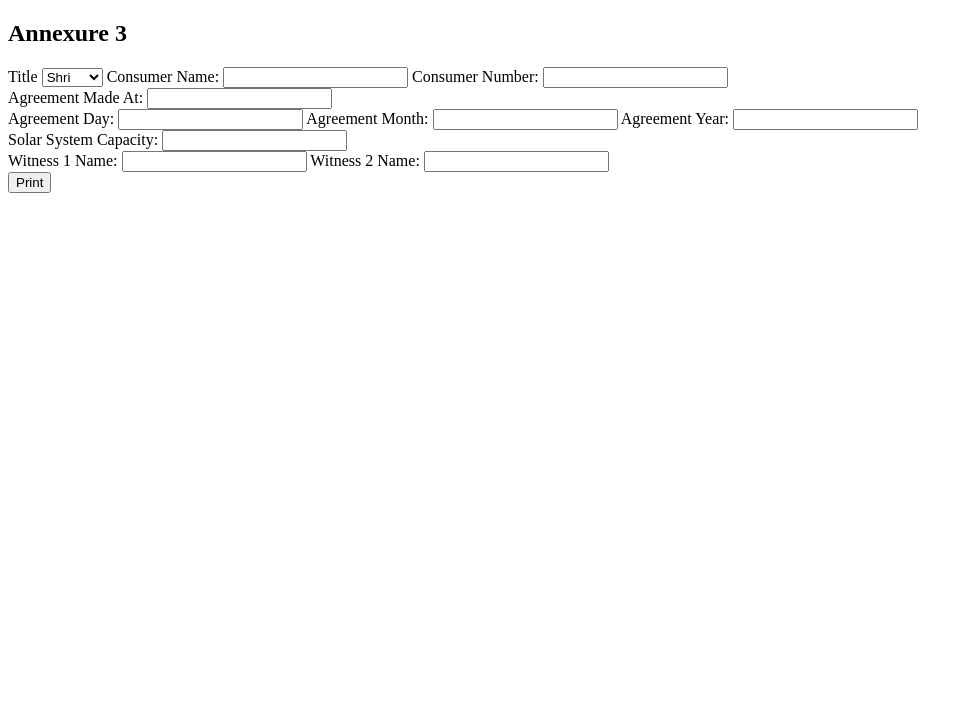
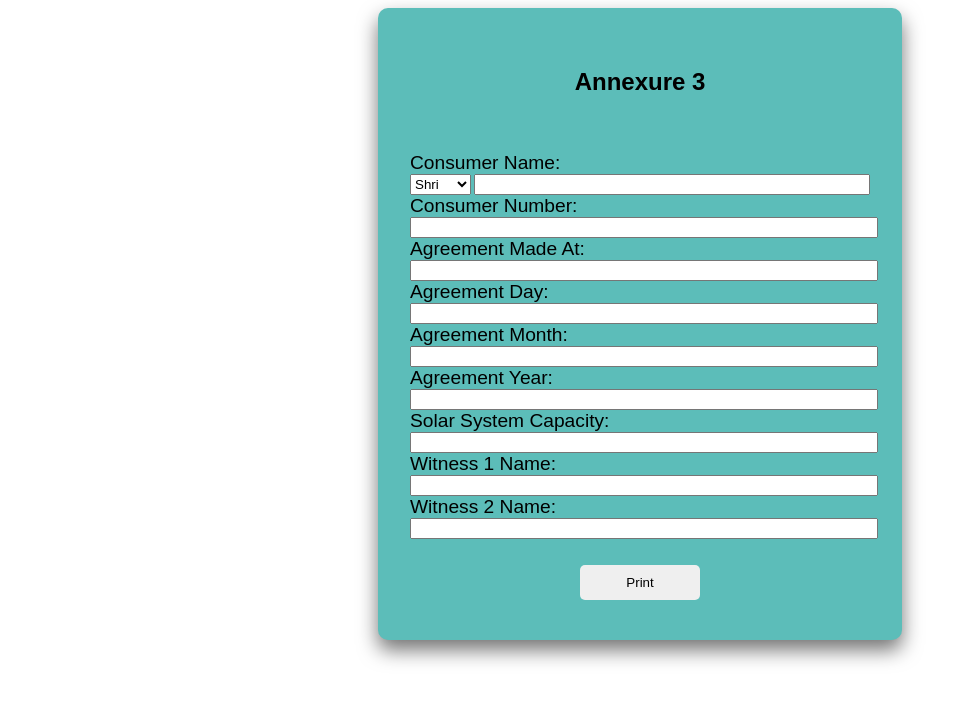
Before and after one commit to akash-barahate/novsunsolar.github.io, a plain HTML site: page index.html in a window 1280 px wide. Shown: the top 702 px of the page, without its empty margins (0-973 px from the left). Drawn offline with Linux system fonts and the light colour scheme; a web font is replaced by a local one.

Commit message:
Form Design Complete Manipulation yet not done

```diff
--- a/index.html
+++ b/index.html
@@ -9,15 +9,23 @@
   <body>
     <section class="form">
       <h1>Annexure 3</h1>
-      <form action="">
+
+      <form action="" class="annexure-3">
         <div class="consumerDetails">
-          <label for="title">Title</label>
-          <select name="title" id="title">
-            <option value="Shri">Shri</option>
-            <option value="Shrimt">Shrimt</option>
-          </select>
+          <br /><br />
+
           <label for="consumerName">Consumer Name: </label>
-          <input type="text" id="consumerName" />
+          <div class="consumerNameWithTitle">
+            <select name="title" id="title">
+
+              <option value="Shri">Shri</option>
+
+              <option value="Shrimt">Shrimt</option>
+            </select>
+
+            <input type="text" id="consumerName" />
+          </div>
+
           <label for="consumerNumber">Consumer Number: </label>
           <input
             type="text"
@@ -30,10 +38,12 @@
             title="Please enter exactly 12 digits"
           />
         </div>
+
         <div class="agreementPlace">
           <label for="agreementAt">Agreement Made At: </label>
           <input type="text" id="agreementAt" />
         </div>
+
         <div class="agreementDate">
           <label for="agreementDay">Agreement Day: </label>
           <input type="number" id="agreementDay" />
@@ -42,25 +52,28 @@
           <label for="agreementYear">Agreement Year: </label>
           <input type="number" id="agreementYear" />
         </div>
+
         <div class="solarDetials">
           <label for="solarCapcity">Solar System Capacity: </label>
           <input
             type="text"
             id="solarCapcity"
-            pattern="[0-9]{2}"
-            maxlength="2"
-            minlength="2"
+
+            maxlength="3"
+            minlength="3"
             inputmode="numeric"
             required
             title="Please enter solar capcity"
           />
         </div>
+
         <div class="witnessDetials">
           <label for="witness1">Witness 1 Name: </label>
           <input type="text" id="witness1" />
           <label for="witness2">Witness 2 Name: </label>
           <input type="text" id="witness2" />
         </div>
+
         <button id="formPrint">Print</button>
       </form>
     </section>
@@ -68,7 +81,6 @@
     <!-- Section to print -->
     <div id="printSection">
       <div class="body">
-
         <div class="stamp-area1"></div>
 
         <h2 class="page-1">ANNEXURE – 3</h2>
@@ -195,9 +207,7 @@
             exigencies to prevent such accident.
           </p>
 
-          <div class="stamp-area2">
-
-          </div>
+          <div class="stamp-area2"></div>
 
           <!-- Forth list item -->
 
@@ -341,7 +351,6 @@
             Regulations in respect of any grievance regarding billing which has
             not been redressed by the Licensee.
           </p>
-
         </ol>
 
         <p>
@@ -349,27 +358,22 @@
           Eligible Consumer and Shri. BHIKAMCHAND GHASILAL SURANA for and on
           behalf of MSEDCL agree to this agreement.
         </p>
-
       </div>
 
       <div class="form-footer">
         <div class="leftSide">
-          <p>Shri.  BHIKAMCHAND GHASILAL SURANA</p>
+          <p>Shri. BHIKAMCHAND GHASILAL SURANA</p>
           <p>for and on behalf of Eligible Consumer</p>
-          <p>Witness 1:  Akash Sudam Barahate</p>
-          <p>Witness 2:  Nanu Santosh Jagdamwar</p>
+          <p>Witness 1: Akash Sudam Barahate</p>
+          <p>Witness 2: Nanu Santosh Jagdamwar</p>
         </div>
         <div class="rightSide">
           <p>Shri____________________________</p>
           <p>For and on behalf of MSEDCL</p>
-          <p>Witness 1: </p>
-          <p>Witness 2: </p>
-
-
-
+          <p>Witness 1:</p>
+          <p>Witness 2:</p>
         </div>
       </div>
-
     </div>
 
     <script src="main.js"></script>
--- a/main.js
+++ b/main.js
@@ -1,6 +1,8 @@
 let formPrint = document.getElementById("formPrint");
-
+let printSection = document.getElementById("printSection");
+printSection.style.display = "none";
 function printContent() {
+  printSection.style.display = "block";
   window.print();
 }
 
--- a/style.css
+++ b/style.css
@@ -1,8 +1,63 @@
+@import url("https://fonts.googleapis.com/css2?family=SUSE:wght@100..800&display=swap");
+
+/* form style */
+
+.form {
+  font-family: "SUSE", sans-serif;
+  background-color: #5cbdb9;
+  max-width: 460px;
+  height: ;
+  margin-inline: auto;
+  padding-inline: 2em;
+  padding-block: 2.5em;
+  border-radius: 10px;
+  box-shadow: 0 10px 20px rgba(0, 0, 0, 0.549);
+}
+
+.form h1 {
+  text-align: center;
+
+}
+
+.consumerNameWithTitle {
+  width: 100%;
+  display: flex;
+  column-gap: 0.2em;
+}
+
+
+.annexure-3 input, select {
+  width: 100%;
+  margin: .3m 0;
+}
+
+select {
+  width: fit-content;
+}
+
+.annexure-3 label {
+  font-size: 1.2em;
+}
+
+#formPrint {
+  display: block;
+  width: 120px;
+  margin-top: 2em;
+  margin-inline: auto;
+  padding: 10px 25px;
+  outline: none;
+  border: none;
+  border-radius: 5px;
+}
+
+#formPrint:hover {
+  opacity: .8;
+}
+
 /* Print Formatting */
 
 .stamp-area1 {
   width: 100%;
-  height: 450px;
 }
 
 .stamp-area2 {
@@ -31,13 +86,11 @@ li {
   font-weight: bold;
 }
 
-
 .form-footer {
   margin-top: 3em;
   display: flex;
   justify-content: space-between;
 }
-
 
 #printSection {
   visibility: hidden;
@@ -72,6 +125,4 @@ li {
   #printSection * {
     visibility: visible;
   }
-
-
 }
```
